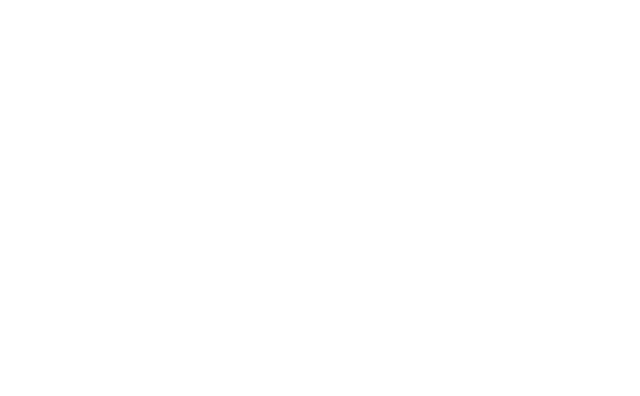
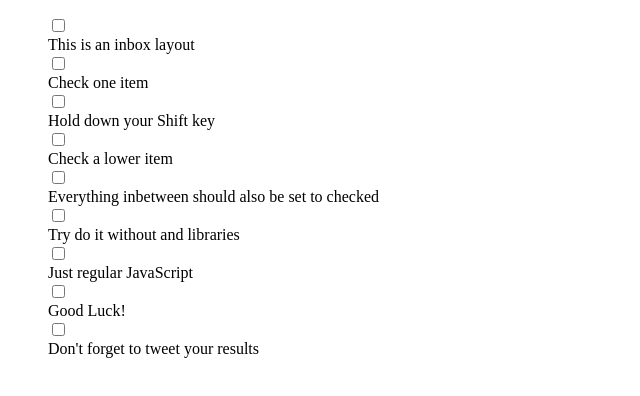
Before and after one commit to Havolt/js30, a plain HTML site: page 10.MultipleChecks/index2.html in a window 1280 px wide. Shown: the whole page, without its empty margins (0-640 px from the left). Drawn offline with Linux system fonts and the light colour scheme.

Commit message:
add dom elements through page by mapping through data array

```diff
--- a/10.MultipleChecks/index2.html
+++ b/10.MultipleChecks/index2.html
@@ -5,12 +5,16 @@
     <meta name="viewport" content="width=device-width, initial-scale=1.0">
     <meta http-equiv="X-UA-Compatible" content="ie=edge">
     <link rel="stylesheet" href="styles2.css">
-    <title>Document</title>
+    <title>Shift and Hold Checklist</title>
 </head>
 <body>
 
     <div id="app">
-
+        <div class="checkMain">
+            <div class="checkListCon">
+                <ul class="checkList"></ul>
+            </div>
+        </div>
     </div>
 
 
--- a/10.MultipleChecks/scripts2.js
+++ b/10.MultipleChecks/scripts2.js
@@ -7,8 +7,23 @@ const listInfo = {
         'Try do it without and libraries', 'Just regular JavaScript', 'Good Luck!',
         'Don\'t forget to tweet your results'
     ],
-    listData : []
+    listData : [],
+    lastClicked: ''
 }
+
+function createList(arr) {
+    arr.map((el) => {
+        console.log(el);
+        const checkContain = document.createElement('div');
+        const checkBox = document.createElement('input');
+        checkBox.type="checkbox";
+        const checkText = document.createElement('div');
+        checkText.innerHTML = el.text;
+        document.querySelector('.checkList').appendChild(checkContain);
+        checkContain.appendChild(checkBox);
+        checkContain.appendChild(checkText);
+    })
+};
 
 
 function createListData(lst) {
@@ -19,7 +34,7 @@ function createListData(lst) {
         newOb.selected = false;
         lst.listData.push(newOb);
     })
-}
+};
 
 function evtListners() {
     document.addEventListener('keydown', (e) => {
@@ -32,9 +47,10 @@ function evtListners() {
             listInfo.shiftDown = false;
         }
     })
-}
+};
 
 (function initApp() {
     evtListners();
     createListData(listInfo);
+    createList(listInfo.listData)
 })()
```
